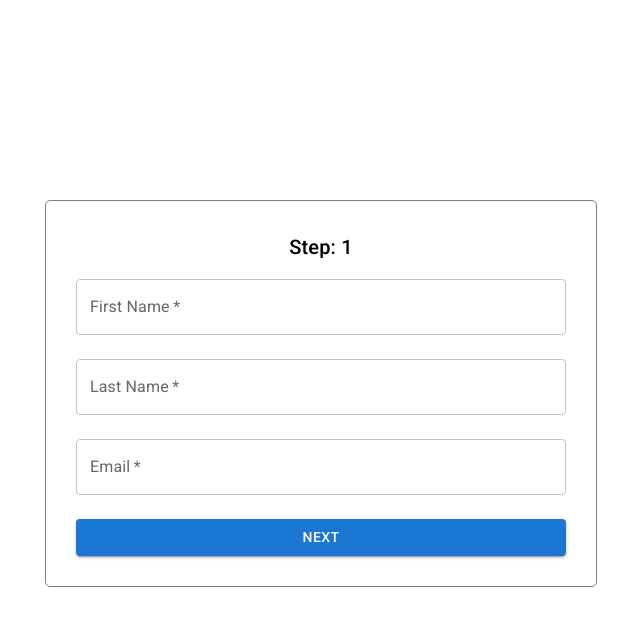
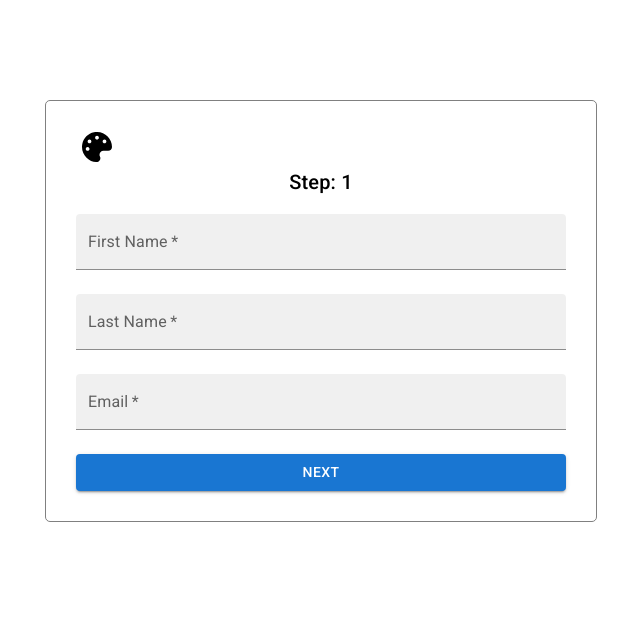
Before and after one commit to ShevchenkoArtur/react-hw, a React (Create React App) app: page / in a window 1280 px wide. Shown: the top 626 px of the page, without its empty margins (319-959 px from the left). Built offline with nearby package versions, Linux system fonts and the light colour scheme.

Commit message:
added toggle themes

```diff
--- a/src/components/FirstStep/FirstStep.jsx
+++ b/src/components/FirstStep/FirstStep.jsx
@@ -41,6 +41,8 @@ const FirstStep = () => {
                         required
                         type='text'
                         error={!!errors.firstName}
+                        variant='filled'
+                        style={{backgroundColor: '#fff'}}
                     />
                     <ErrorMessage>
                         {errors?.firstName?.message}
@@ -57,6 +59,8 @@ const FirstStep = () => {
                         required
                         type='text'
                         error={!!errors.lastName}
+                        variant='filled'
+                        style={{backgroundColor: '#fff'}}
                     />
 
                     <ErrorMessage>{errors?.lastName?.message}</ErrorMessage>
@@ -72,6 +76,8 @@ const FirstStep = () => {
                         required
                         type='email'
                         error={!!errors.email}
+                        variant='filled'
+                        style={{backgroundColor: '#fff'}}
                     />
                     <ErrorMessage>
                         {errors?.email?.message}
--- a/src/components/FormContainer/FormContainer.jsx
+++ b/src/components/FormContainer/FormContainer.jsx
@@ -1,15 +1,20 @@
 import React from 'react';
+import style from './FormContainer.module.css';
+import themeImg from './../../images/theme.svg'
+import {useFormStore} from "../../context/FormProvider";
+import {toggleTheme} from "../../reducers/formReducer/formAction";
 
 const FormContainer = ({children, props}) => {
-    const containerStyles = {
-        border: '1px solid grey',
-        padding: '30px',
-        borderRadius: '5px',
-        marginTop: '200px',
-    }
+    const [state, dispatch] = useFormStore()
 
     return (
-        <div style={containerStyles} {...props}>
+        <div
+            className={`${style.container} ${state.isDarkTheme ? style.darkBg : style.lightBg}`}
+            {...props}
+        >
+            <button className={style.btn} onClick={() => dispatch(toggleTheme())}>
+                <img width='30' src={themeImg} alt="Theme"/>
+            </button>
             {children}
         </div>
     )
--- /dev/null
+++ b/src/components/FormContainer/FormContainer.module.css
@@ -0,0 +1,21 @@
+.container {
+    border: 1px solid grey;
+    padding: 30px;
+    border-radius: 5px;
+    margin: 100px 0 8px 0;
+}
+
+.lightBg {
+    background-color: inherit;
+}
+
+.darkBg {
+    background-color: darkslategray;
+    color: #fff;
+}
+
+.btn {
+    background: inherit;
+    border: 0;
+    cursor: pointer;
+}
--- a/src/components/FormHeading/FormHeading.jsx
+++ b/src/components/FormHeading/FormHeading.jsx
@@ -1,9 +1,13 @@
 import React from 'react';
 import {Typography} from '@material-ui/core';
+import {useFormStore} from "../../context/FormProvider";
 
 const FormHeading = ({children, props}) => {
+    const [state, dispatch] = useFormStore()
+    const colorHeading = state.isDarkTheme ? {color: '#fff'} : {color: '#000'}
+
     return (
-        <Typography variant='h6' align='center' {...props}>
+        <Typography style={colorHeading} variant='h6' align='center' {...props}>
             {children}
         </Typography>
     )
--- a/src/components/FourthStep/FourthStep.jsx
+++ b/src/components/FourthStep/FourthStep.jsx
@@ -41,6 +41,8 @@ const FourthStep = () => {
                         required
                         type='password'
                         error={!!errors.password}
+                        variant='filled'
+                        style={{backgroundColor: '#fff'}}
                     />
                     <Typography variant="inherit" color="textSecondary">
                         {errors?.password?.message}
@@ -57,6 +59,8 @@ const FourthStep = () => {
                         required
                         type='password'
                         error={!!errors.confirmedPassword}
+                        variant='filled'
+                        style={{backgroundColor: '#fff'}}
                     />
                     <Typography variant="inherit" color="textSecondary">
                         {errors?.confirmedPassword?.message}
--- a/src/components/SecondStep/SecondStep.jsx
+++ b/src/components/SecondStep/SecondStep.jsx
@@ -8,7 +8,6 @@ import {changeStep, updateInputs} from '../../reducers/formReducer/formAction';
 import FormContainer from '../FormContainer/FormContainer';
 import FormHeading from '../FormHeading/FormHeading';
 import ErrorMessage from '../ErrorMessage/ErrorMessage';
-
 
 const SecondStep = () => {
     const [state, dispatch] = useFormStore()
@@ -26,7 +25,6 @@ const SecondStep = () => {
 
     const onSubmit = () => dispatch(changeStep(3))
 
-
     return (
         <FormContainer>
             <form noValidate onSubmit={handleSubmit(onSubmit)}>
@@ -43,6 +41,8 @@ const SecondStep = () => {
                         required
                         type='text'
                         error={!!errors.town}
+                        variant='filled'
+                        style={{backgroundColor: '#fff'}}
                     />
 
                     <ErrorMessage>{errors?.town?.message}</ErrorMessage>
@@ -58,6 +58,8 @@ const SecondStep = () => {
                         required
                         type='text'
                         error={!!errors.street}
+                        variant='filled'
+                        style={{backgroundColor: '#fff'}}
                     />
 
                     <ErrorMessage>{errors?.street?.message}</ErrorMessage>
@@ -73,6 +75,8 @@ const SecondStep = () => {
                         required
                         type='text'
                         error={!!errors.house}
+                        variant='filled'
+                        style={{backgroundColor: '#fff'}}
                     />
 
                     <ErrorMessage>{errors?.house?.message}</ErrorMessage>
--- a/src/reducers/formReducer/formAction.js
+++ b/src/reducers/formReducer/formAction.js
@@ -1,5 +1,7 @@
 export const CHANGE_STEP = 'CHANGE_STEP'
 export const UPDATE_INPUTS = 'UPDATE_INPUTS'
+export const TOGGLE_THEME = 'TOGGLE_THEME'
 
 export const changeStep = (newValue) => ({type: CHANGE_STEP, payload: {newValue}})
 export const updateInputs = (inputName, newValue) => ({type: UPDATE_INPUTS, payload: {inputName, newValue}})
+export const toggleTheme = () => ({type: TOGGLE_THEME})
--- a/src/reducers/formReducer/formReducer.js
+++ b/src/reducers/formReducer/formReducer.js
@@ -1,4 +1,4 @@
-import {CHANGE_STEP, UPDATE_INPUTS,} from './formAction';
+import {CHANGE_STEP, TOGGLE_THEME, UPDATE_INPUTS,} from './formAction';
 
 export const initialState = {
     step: 1,
@@ -16,10 +16,12 @@ export const initialState = {
         },
         password: '',
         confirmedPassword: ''
-    }
+    },
+
+    isDarkTheme: false,
 }
 
-const formReducer = (state=initialState, action) => {
+const formReducer = (state = initialState, action) => {
     switch (action.type) {
         case CHANGE_STEP:
             return {
@@ -34,6 +36,11 @@ const formReducer = (state=initialState, action) => {
                     [action.payload.inputName]: action.payload.newValue
                 }
             }
+        case TOGGLE_THEME:
+            return {
+                ...state,
+                isDarkTheme: !state.isDarkTheme
+            }
         default:
             return state
     }
```
Also changed, not shown: src/images/theme.svg (added), 1 other file (tests, documents, lock files or other folders).
